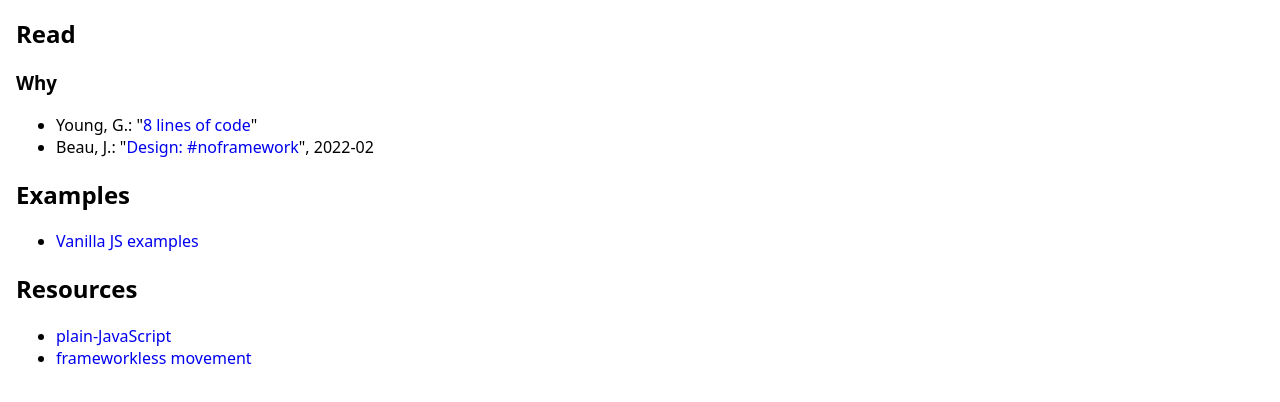
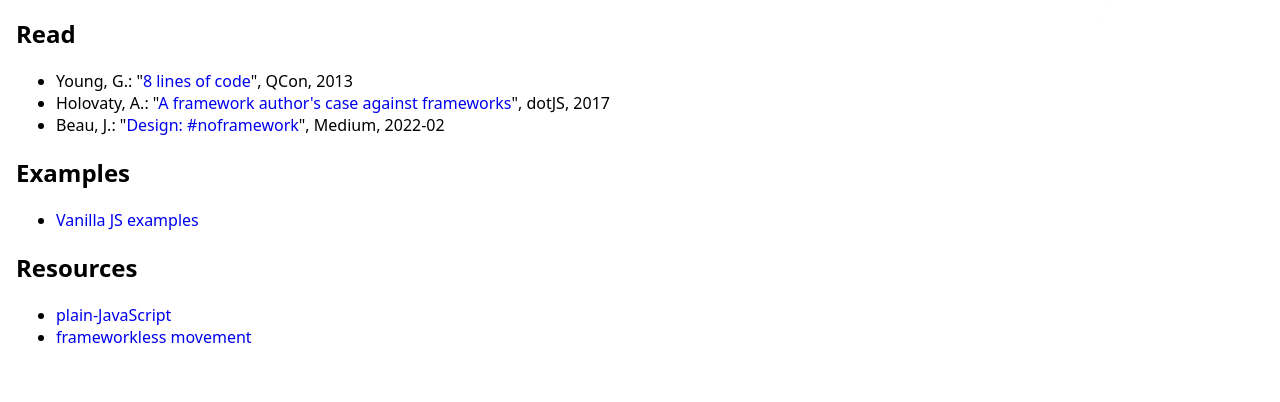
Before and after one commit to noframework-org/noframework-org.github.io, a plain HTML site: page index.html in a window 1280 px wide. Shown: the part 150-552 px from the top of the page. Drawn offline with Linux system fonts and the light colour scheme.

Commit message:
add links

```diff
--- a/index.html
+++ b/index.html
@@ -11,14 +11,14 @@
 <h1><span class="no">no</span>framework</h1>
 <section>
   <h2>Read</h2>
-  <section>
-    <h3>Why</h3>
-    <ul>
-      <li>Young, G.: "<a href="https://www.infoq.com/presentations/8-lines-code-refactoring">8 lines of code</a>"</li>
-      <li>Beau, J.: "<a href="https://javarome.medium.com/design-noframework-bbc00a02d9b3">Design: #noframework</a>",
-        2022-02</li>
-    </ul>
-  </section>
+  <ul>
+    <li>Young, G.: "<a href="https://www.infoq.com/presentations/8-lines-code-refactoring">8 lines of code</a>", QCon,
+      2013</li>
+    <li>Holovaty, A.: "<a href="https://www.youtube.com/watch?v=VvOsegaN9Wk">A framework author's case against
+      frameworks</a>", dotJS, 2017</li>
+    <li>Beau, J.: "<a href="https://javarome.medium.com/design-noframework-bbc00a02d9b3">Design: #noframework</a>",
+      Medium, 2022-02</li>
+  </ul>
 </section>
 <section>
   <h2>Examples</h2>
```
